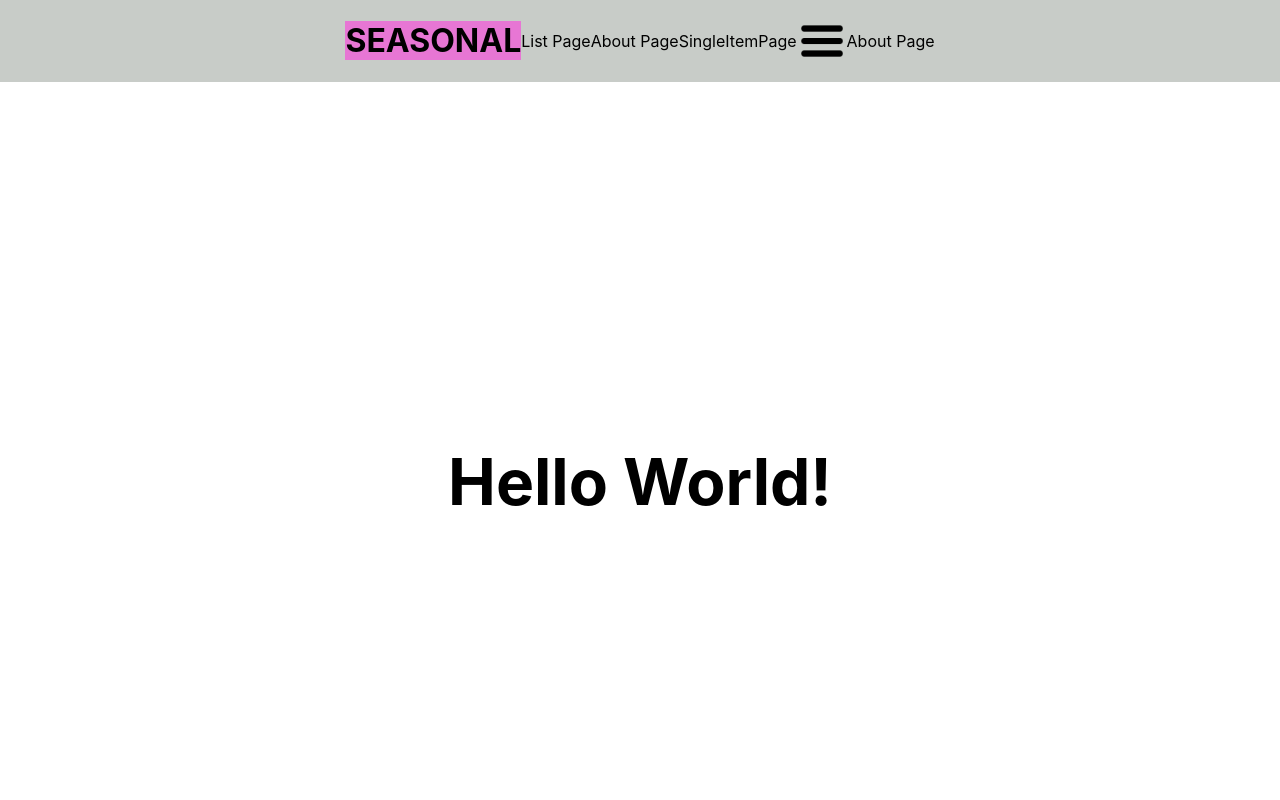
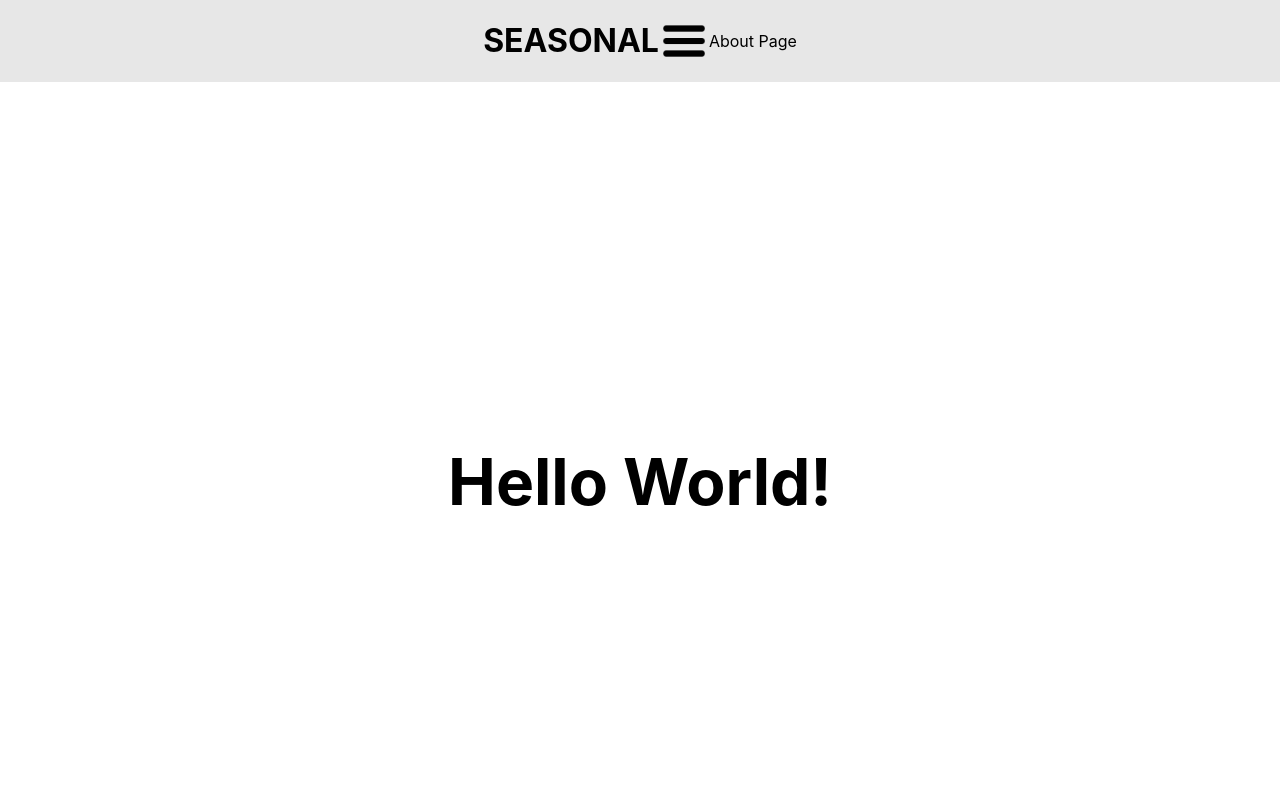
Before and after one commit to SchoolOfCode/final-project_front-end-12, a Next.js app in the folder seasonal/: page / in a window 1280 px wide. Shown: the top 800 px of the page. Built offline with nearby package versions, Linux system fonts and the light colour scheme.

Commit message:
commented out test

```diff
--- a/seasonal/components/burgerMenu.js
+++ b/seasonal/components/burgerMenu.js
@@ -1,5 +1,5 @@
 import React from "react";
-import styles from '../styles/burgerMenu.module.css';
+import styles from '../styles/burger-menu.module.css';
 import Image from 'next/image';
 import Link from 'next/link';
 
@@ -14,7 +14,7 @@ export function BurgerMenu() {
       <Image src='/burgerMenu.png' className={styles.menu} alt='burger menu' height={50} width={50} />
 
       <div className={styles.dropdown}>
-        <Link href="/aboutPage/aboutPage">About Page</Link>
+        <Link href="/aboutPage">About Page</Link>
       </div>
     {/* dropdown div should be rendered when the burger button is toggled.
     This requires */}
--- a/seasonal/components/navbar.js
+++ b/seasonal/components/navbar.js
@@ -14,9 +14,9 @@ export function NavBar() {
   return (
     <div className={styles.div}>
       <h1>SEASONAL</h1>
-      <Link href="/listPage/listPage">List Page</Link>
-      <Link href="/aboutPage/aboutPage">About Page</Link>
-      <Link href="/singleItemPage/singleItemPage">SingleItemPage</Link>
+      {/* <Link href="/listPage" className={styles.navLink}>List Page</Link>
+      <Link href="/aboutPage" className={styles.navLink}>About Page</Link>
+      <Link href="/singleItemPage" className={styles.navLink}>SingleItemPage</Link> */}
       <BurgerMenu/>
 
     </div>
--- a/seasonal/styles/Navbar.module.css
+++ b/seasonal/styles/Navbar.module.css
@@ -1,11 +1,7 @@
 .div {
-  background: rgb(200, 204, 200);
+  background: rgb(231, 231, 231);
   display: flex;
   justify-content: center;
   align-items: center;
   position: center;
 }
-
-.div h1 {
-  background-color: rgba(235, 108, 214, 0.89);
-}
```
Also changed, not shown: seasonal/pages/aboutPage.js (renamed from seasonal/pages/aboutPage/aboutPage.js), seasonal/pages/listPage.js (renamed from seasonal/pages/listPage/listPage.js), seasonal/pages/singleItemPage.js (renamed from seasonal/pages/singleItemPage/singleItemPage.js), seasonal/styles/burger-menu.module.css (renamed from seasonal/styles/burgerMenu.module.css).
